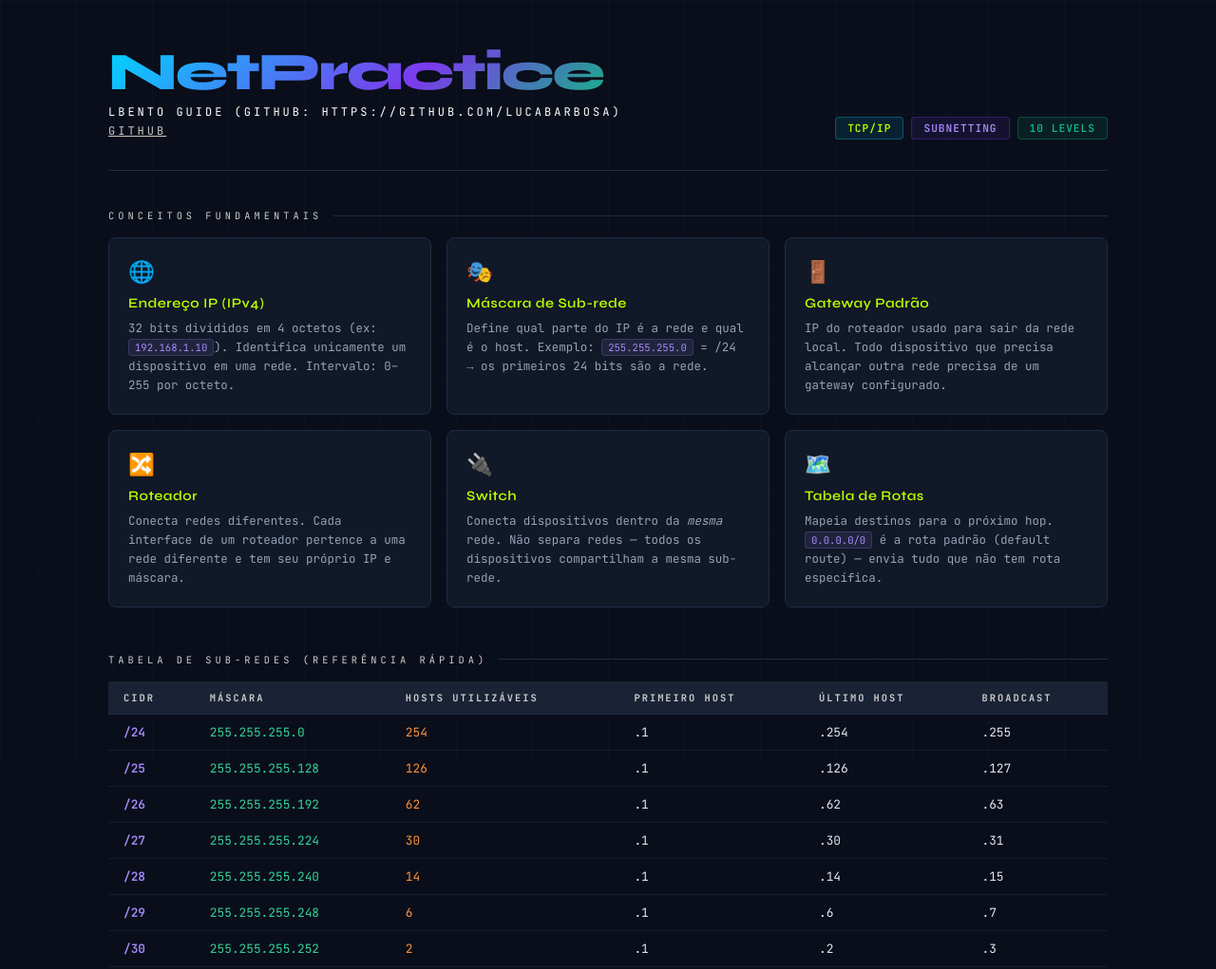
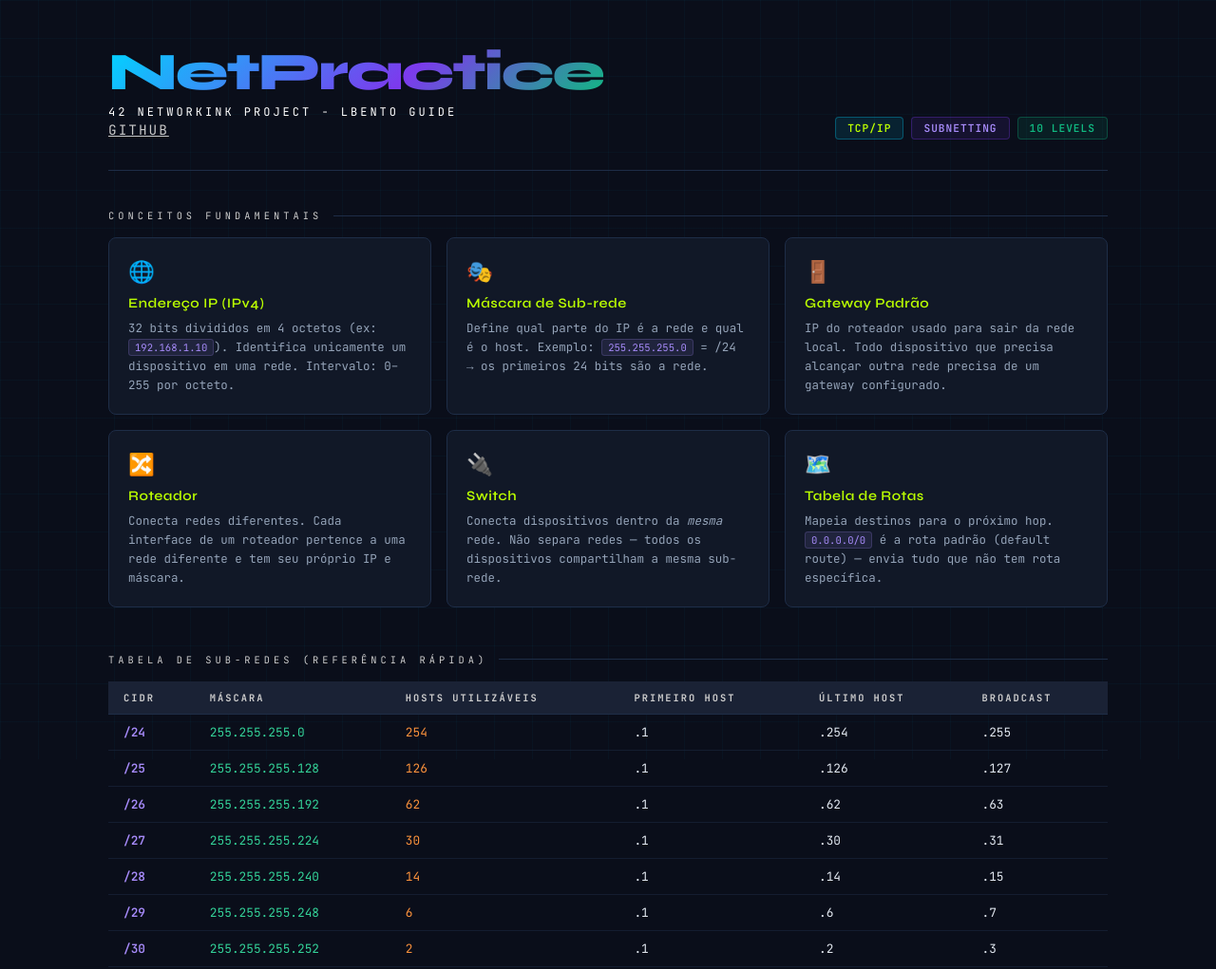
Before and after one commit to lucabarbosa/Net_Practice, a plain HTML site: page netpractice_guide.html in a window 1280 px wide. Shown: the top 1021 px of the page at 95% size. Drawn offline with Linux system fonts and the light colour scheme.

Commit message:
My guide

```diff
--- a/netpractice_guide.html
+++ b/netpractice_guide.html
@@ -93,10 +93,10 @@
 
     .logo-area .link
   {
-    font-size: 0.75rem;
+    font-size: 0.90rem;
     color: var(--text-link);
-    margin-top: 6px;
-    letter-spacing: 3px;
+    margin-top: 8px;
+    letter-spacing: 2px;
     text-transform: uppercase;
   }
 
@@ -520,7 +520,7 @@
     <div class="header-inner">
       <div class="logo-area">
         <h1>NetPractice</h1>
-        <div class="sub">lbento guide (github: https://github.com/lucabarbosa)</div>
+        <div class="sub">42 Networkink Project - lbento guide</div>
         <a class = "link" href = "https://github.com/lucabarbosa">
           github
         </a>
```
Also changed, not shown: guide.png (added).
